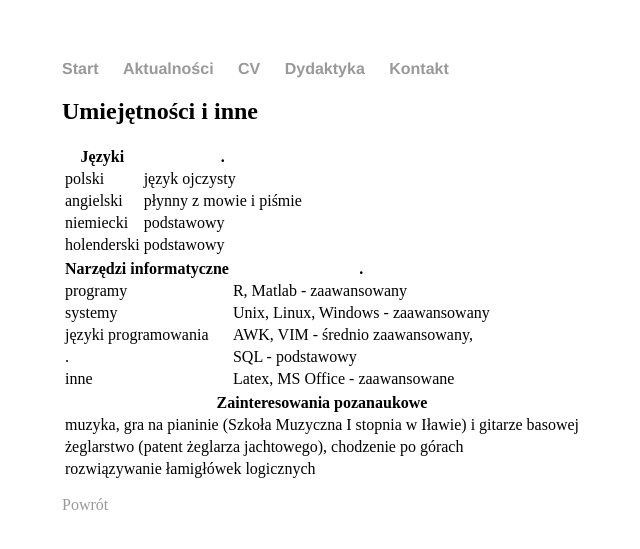
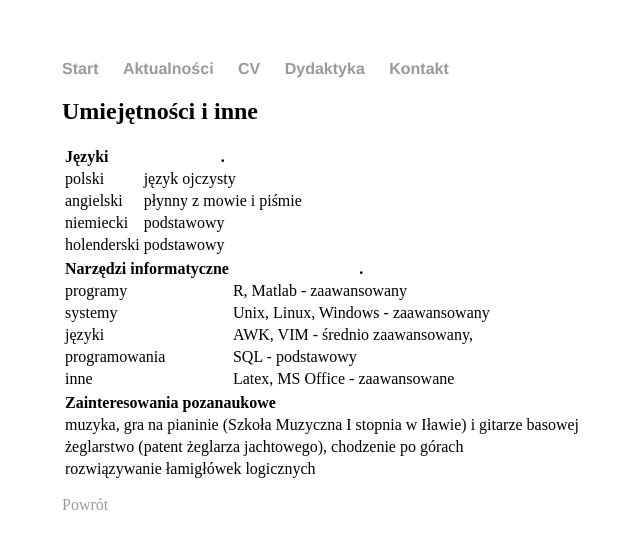
Before and after one commit to alicjaszabelska/alicjaszabelska.github.io, a Jekyll site: the page built from cv/umiejetnosci.md, in a window 1280 px wide. Shown: the top 549 px of the page, without its empty margins (130-770 px from the left). Built offline with Jekyll 4.4.1, drawn with Linux system fonts in a browser that asks for light colours.

```diff
--- a/cv/umiejetnosci.md
+++ b/cv/umiejetnosci.md
@@ -4,7 +4,7 @@ title: Umiejętności i inne
 ---
 
 **Języki** | .
---- | ---
+:--- | ---
 polski | język ojczysty
 angielski	| płynny z mowie i piśmie
 niemiecki	| podstawowy
@@ -14,12 +14,12 @@ holenderski	| podstawowy
 --- | ---
 programy | R, Matlab - zaawansowany
 systemy |	Unix, Linux, Windows - zaawansowany
-języki programowania | AWK, VIM - średnio zaawansowany,
-. | SQL - podstawowy
+języki  | AWK, VIM - średnio zaawansowany,
+programowania | SQL - podstawowy
 inne | Latex, MS Office - zaawansowane
 
 **Zainteresowania pozanaukowe** |
---- |
+:--- |
 muzyka, gra na pianinie (Szkoła Muzyczna I stopnia w Iławie) i gitarze basowej |
 żeglarstwo (patent żeglarza jachtowego), chodzenie po górach |
 rozwiązywanie łamigłówek logicznych |
```
